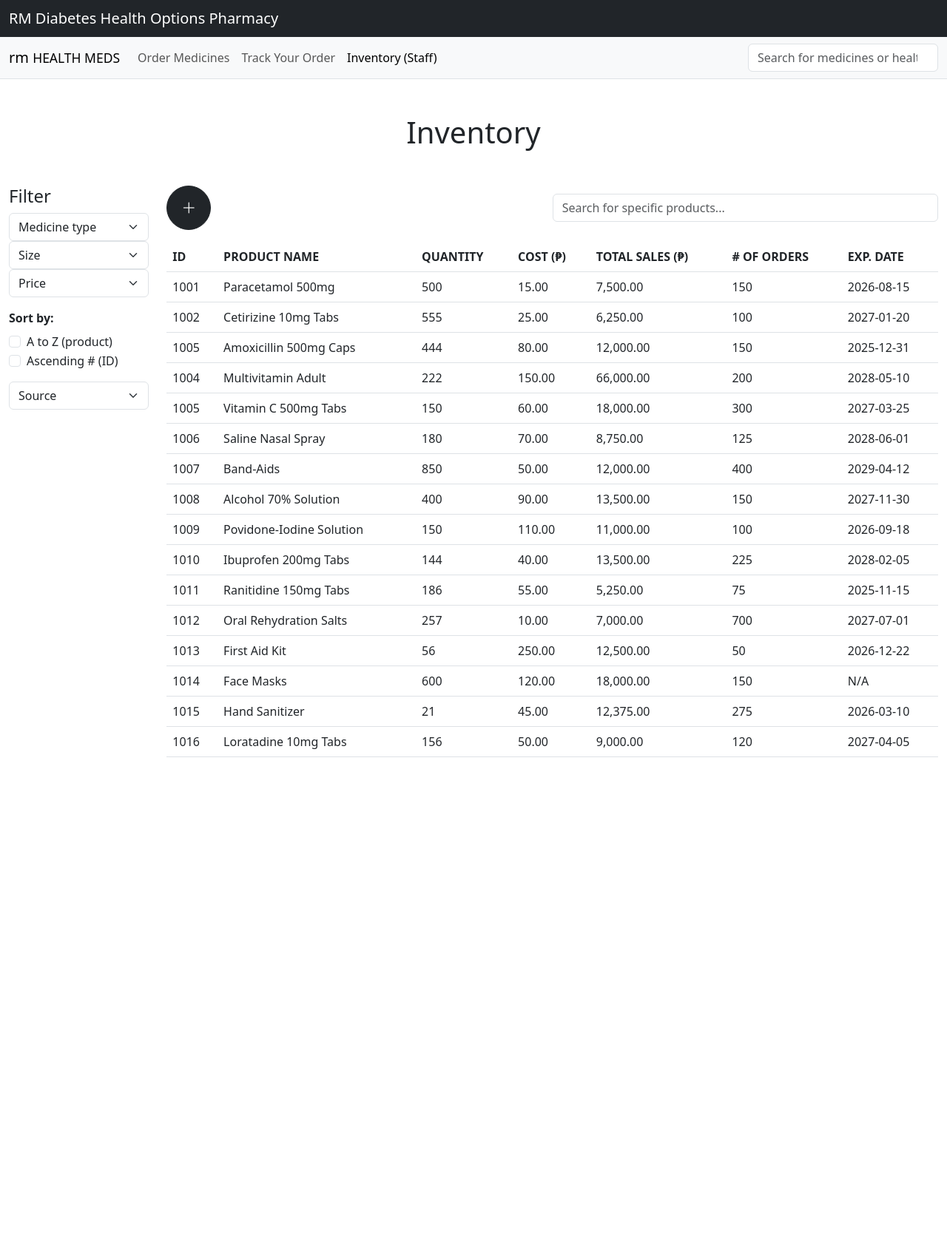
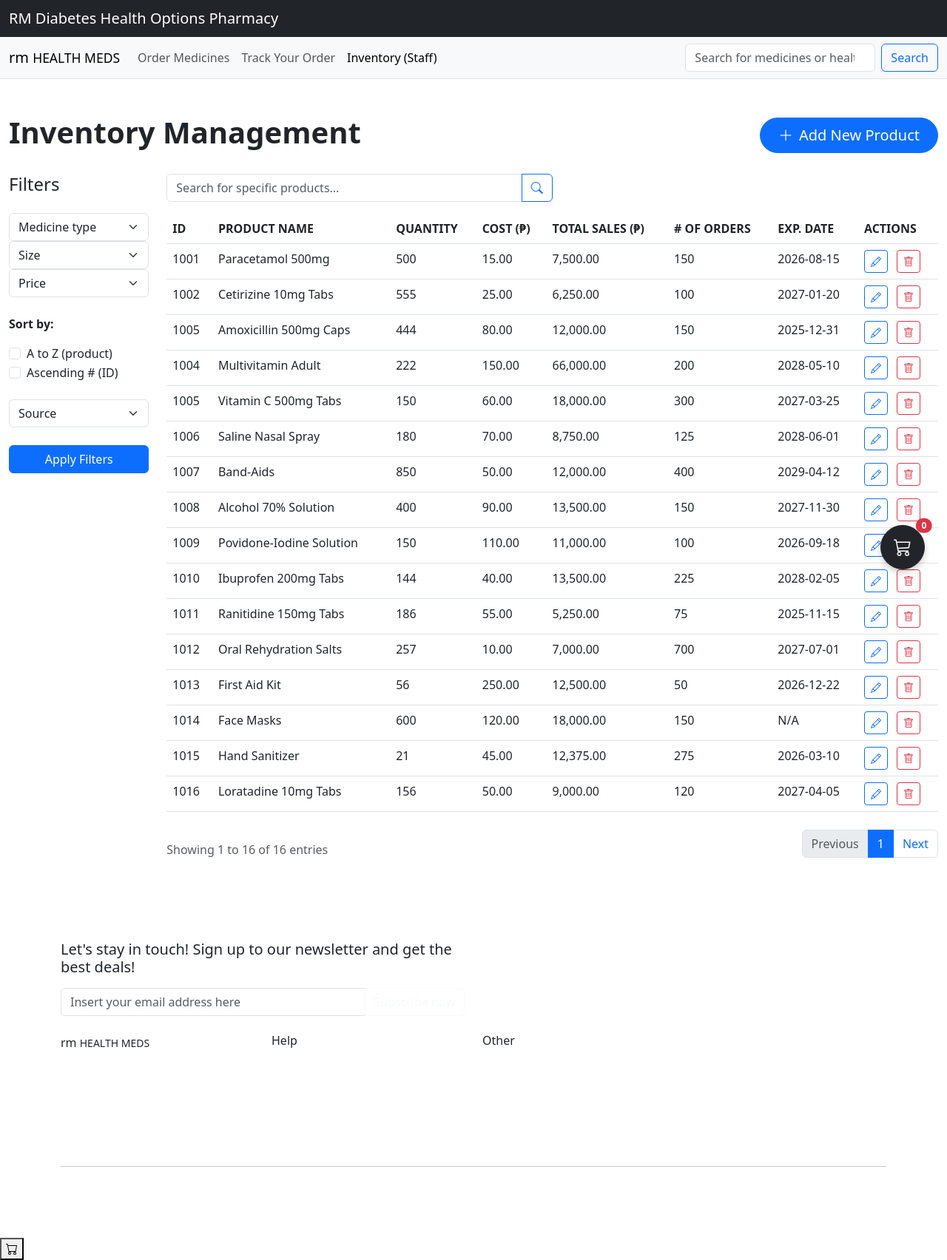
Before and after one commit to heroopogi/CBAD, a PHP site: page /Inventory.php in a window 1280 px wide. Shown: the whole page at 74% size. Before the commit the page ends 1024 px from the top, so only its background shows below. Run offline with PHP 8.4, Linux system fonts and the light colour scheme.

Commit message:
Update Inventory.php
new

```diff
--- a/Inventory.php
+++ b/Inventory.php
@@ -30,6 +30,7 @@ $inventory_items = [
     <link href="https://cdn.jsdelivr.net/npm/bootstrap@5.3.0/dist/css/bootstrap.min.css" rel="stylesheet">
     <link rel="stylesheet" href="https://cdn.jsdelivr.net/npm/bootstrap-icons@1.10.0/font/bootstrap-icons.css">
     <link rel="stylesheet" href="styles.css">
+    <link href="https://fonts.googleapis.com/css2?family=Inter:wght@400;500;600;700;800&display=swap" rel="stylesheet">
 </head>
 <body>
     <!-- Header -->
@@ -54,17 +55,18 @@ $inventory_items = [
             <div class="collapse navbar-collapse" id="navbarNav">
                 <ul class="navbar-nav me-auto mb-2 mb-lg-0">
                     <li class="nav-item">
-                        <a class="nav-link" href="order-medicines.php">Order Medicines</a>
+                        <a class="nav-link" href="orderMed.php">Order Medicines</a>
                     </li>
                     <li class="nav-item">
-                        <a class="nav-link" href="track-order.php">Track Your Order</a>
+                        <a class="nav-link" href="trackOrder.php">Track Your Order</a>
                     </li>
                     <li class="nav-item">
-                        <a class="nav-link active" href="inventory.php">Inventory (Staff)</a>
+                        <a class="nav-link active" href="Inventory.php">Inventory (Staff)</a>
                     </li>
                 </ul>
-                <form class="d-flex">
-                    <input class="form-control" type="search" placeholder="Search for medicines or health products...">
+                <form class="d-flex" onsubmit="performSearch(event)">
+                    <input class="form-control me-2" type="search" placeholder="Search for medicines or health products..." id="searchInput">
+                    <button class="btn btn-outline-primary" type="submit">Search</button>
                 </form>
             </div>
         </div>
@@ -73,16 +75,21 @@ $inventory_items = [
     <!-- Inventory Section -->
     <section class="py-5">
         <div class="container-fluid">
-            <h1 class="text-center mb-5">Inventory</h1>
+            <div class="d-flex justify-content-between align-items-center mb-4">
+                <h1 class="fw-bold">Inventory Management</h1>
+                <button class="btn btn-primary btn-lg rounded-pill px-4" onclick="addNewProduct()">
+                    <i class="bi bi-plus-lg me-2"></i>Add New Product
+                </button>
+            </div>
 
             <div class="row">
                 <!-- Filter Sidebar -->
-                <div class="col-md-2">
+                <div class="col-md-3 col-lg-2">
                     <div class="filter-sidebar">
-                        <h4>Filter</h4>
+                        <h4 class="mb-4">Filters</h4>
 
                         <select class="form-select" id="medicineType">
-                            <option>Medicine type</option>
+                            <option selected>Medicine type</option>
                             <option>Tablets</option>
                             <option>Capsules</option>
                             <option>Liquid</option>
@@ -90,22 +97,22 @@ $inventory_items = [
                         </select>
 
                         <select class="form-select" id="size">
-                            <option>Size</option>
+                            <option selected>Size</option>
                             <option>Small</option>
                             <option>Medium</option>
                             <option>Large</option>
                         </select>
 
                         <select class="form-select" id="price">
-                            <option>Price</option>
+                            <option selected>Price</option>
                             <option>₱0 - ₱50</option>
                             <option>₱51 - ₱100</option>
                             <option>₱101 - ₱200</option>
                             <option>₱201+</option>
                         </select>
 
-                        <div class="mt-3">
-                            <label class="fw-bold mb-2">Sort by:</label>
+                        <div class="mt-4">
+                            <label class="fw-bold mb-3">Sort by:</label>
                             <div class="form-check">
                                 <input class="form-check-input" type="checkbox" id="sortAZ">
                                 <label class="form-check-label" for="sortAZ">A to Z (product)</label>
@@ -116,21 +123,25 @@ $inventory_items = [
                             </div>
                         </div>
 
-                        <select class="form-select mt-3" id="source">
-                            <option>Source</option>
+                        <select class="form-select mt-4" id="source">
+                            <option selected>Source</option>
                             <option>Manufacturer A</option>
                             <option>Manufacturer B</option>
                         </select>
+
+                        <button class="btn btn-primary w-100 mt-4" onclick="applyInventoryFilters()">Apply Filters</button>
                     </div>
                 </div>
 
                 <!-- Inventory Table -->
-                <div class="col-md-10">
+                <div class="col-md-9 col-lg-10">
                     <div class="d-flex justify-content-between align-items-center mb-3">
-                        <button class="btn btn-dark btn-lg rounded-circle" style="width: 60px; height: 60px;">
-                            <i class="bi bi-plus-lg"></i>
-                        </button>
-                        <input type="text" class="form-control w-50" placeholder="Search for specific products...">
+                        <div class="input-group w-50">
+                            <input type="text" class="form-control" placeholder="Search for specific products...">
+                            <button class="btn btn-outline-primary">
+                                <i class="bi bi-search"></i>
+                            </button>
+                        </div>
                     </div>
 
                     <div class="inventory-table table-responsive">
@@ -144,6 +155,7 @@ $inventory_items = [
                                     <th>TOTAL SALES (₱)</th>
                                     <th># OF ORDERS</th>
                                     <th>EXP. DATE</th>
+                                    <th>ACTIONS</th>
                                 </tr>
                             </thead>
                             <tbody>
@@ -156,5 +168,100 @@ $inventory_items = [
                                     <td><?php echo number_format($item['sales'], 2); ?></td>
                                     <td><?php echo $item['orders']; ?></td>
                                     <td><?php echo $item['exp_date']; ?></td>
+                                    <td>
+                                        <button class="btn btn-sm btn-outline-primary me-2" onclick="editProduct(<?php echo $item['id']; ?>)">
+                                            <i class="bi bi-pencil"></i>
+                                        </button>
+                                        <button class="btn btn-sm btn-outline-danger" onclick="deleteProduct(<?php echo $item['id']; ?>)">
+                                            <i class="bi bi-trash"></i>
+                                        </button>
+                                    </td>
                                 </tr>
                                 <?php endforeach; ?>
+                            </tbody>
+                        </table>
+                    </div>
+
+                    <!-- Pagination -->
+                    <div class="d-flex justify-content-between align-items-center mt-4">
+                        <p class="text-muted mb-0">Showing 1 to 16 of 16 entries</p>
+                        <nav>
+                            <ul class="pagination">
+                                <li class="page-item disabled">
+                                    <a class="page-link" href="#" tabindex="-1">Previous</a>
+                                </li>
+                                <li class="page-item active">
+                                    <a class="page-link" href="#">1</a>
+                                </li>
+                                <li class="page-item">
+                                    <a class="page-link" href="#">Next</a>
+                                </li>
+                            </ul>
+                        </nav>
+                    </div>
+                </div>
+            </div>
+        </div>
+    </section>
+
+    <!-- Footer -->
+    <footer class="footer py-5">
+        <div class="container">
+            <div class="row mb-4">
+                <div class="col-md-6">
+                    <h5>Let's stay in touch! Sign up to our newsletter and get the best deals!</h5>
+                    <form class="mt-3" onsubmit="subscribeToNewsletter(event)">
+                        <div class="input-group">
+                            <input type="email" class="form-control" placeholder="Insert your email address here" required>
+                            <button class="btn btn-outline-light" type="submit">Subscribe now</button>
+                        </div>
+                    </form>
+                </div>
+            </div>
+            <div class="row">
+                <div class="col-md-3 mb-3">
+                    <div class="logo-box mb-3">
+                        <span class="logo-text">rm</span>
+                        <small class="logo-subtext">HEALTH MEDS</small>
+                    </div>
+                    <div class="social-icons">
+                        <a href="#" class="text-white me-3"><i class="bi bi-facebook"></i></a>
+                        <a href="#" class="text-white"><i class="bi bi-instagram"></i></a>
+                    </div>
+                </div>
+                <div class="col-md-3 mb-3">
+                    <h6>Help</h6>
+                    <ul class="list-unstyled">
+                        <li><a href="#" class="text-white-50 text-decoration-none">FAQ</a></li>
+                        <li><a href="#" class="text-white-50 text-decoration-none">Customer service</a></li>
+                        <li><a href="#" class="text-white-50 text-decoration-none">How to guides</a></li>
+                        <li><a href="#" class="text-white-50 text-decoration-none">Contact us</a></li>
+                    </ul>
+                </div>
+                <div class="col-md-3 mb-3">
+                    <h6>Other</h6>
+                    <ul class="list-unstyled">
+                        <li><a href="#" class="text-white-50 text-decoration-none">Privacy Policy</a></li>
+                        <li><a href="#" class="text-white-50 text-decoration-none">Sitemap</a></li>
+                        <li><a href="#" class="text-white-50 text-decoration-none">Subscriptions</a></li>
+                    </ul>
+                </div>
+            </div>
+            <hr class="my-4 bg-light">
+            <div class="text-center">
+                <p class="mb-0 text-white-50">© 2025 RM Diabetes Health Options Pharmacy. All rights reserved.</p>
+            </div>
+        </div>
+    </footer>
+
+    <script src="https://cdn.jsdelivr.net/npm/bootstrap@5.3.0/dist/js/bootstrap.bundle.min.js"></script>
+    <script src="cart.js"></script>
+
+    <!-- Floating Cart Button -->
+    <button class="floating-cart-btn" onclick="window.location.href='orderMed.php'">
+        <i class="bi bi-cart"></i>
+        <span id="cartCount" class="position-absolute top-0 start-100 translate-middle badge rounded-pill bg-danger" style="display: none;">0</span>
+    </button>
+
+</body>
+</html>
```
